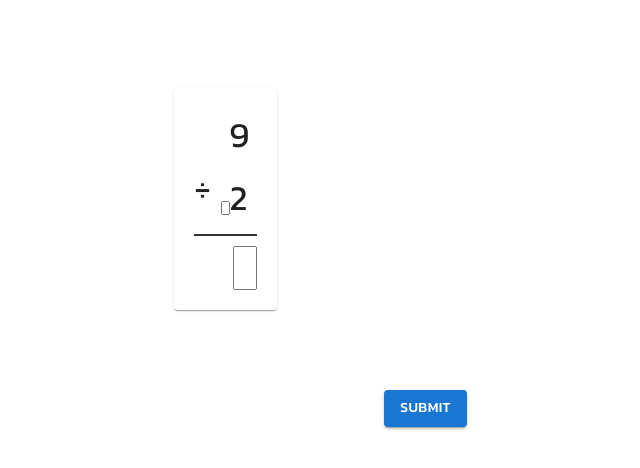
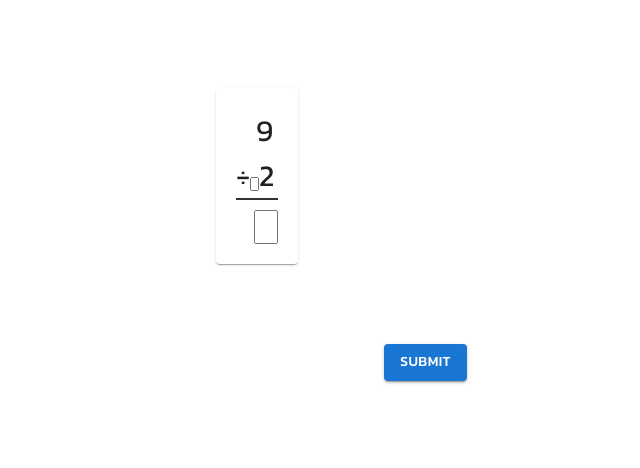
Before and after one commit to hisonlin/hiMath, a React (Vite) app: page /questions/1/1/1/1 in a window 1280 px wide. Shown: the top 468 px of the page, without its empty margins (216-856 px from the left). Built offline with nearby package versions, Linux system fonts and the light colour scheme; a web font is replaced by a local one.

Commit message:
text card

```diff
--- a/src/Component/QuestionCard/QuestionCard.jsx
+++ b/src/Component/QuestionCard/QuestionCard.jsx
@@ -39,16 +39,18 @@ const QuestionCard = ({ redBorder, id, type, problem, updateAnswers }) => {
         handleInputChange();
     };
 
+    const inputStyle = { width: '20px', height: '30px', fontSize: '30px', textAlign: 'end', marginTop: '10px', padding: '0' };
+
     return (
-        <Paper elevation={1} sx={{ maxWidth: '250px', height: 'auto', fontSize: '35px', padding: '20px', border:redBorder?"1px solid red":"none"}}>
-            <div style={{ display: "flex", justifyContent: "end", letterSpacing: "8px" }}>
+        <Paper elevation={1} sx={{ width: 'auto', height: 'auto', fontSize: '30px', padding: '20px', border:redBorder?"1px solid red":"none"}}>
+            <div style={{ display: "flex", justifyContent: "end", letterSpacing: "5px" }}>
                 {problems === 'division' ? answer : num1}
             </div>
             <div style={{ display: "flex", justifyContent: "space-between", borderBottom: "2px solid #333" }}>
                 <div>
                     {symbol}
                 </div>
-                <div style={{padding:"10px"}}>
+                <div style={{paddingRight:"4px"}}>
                     {(num2.split('').map((digit, idx) => (
                         <React.Fragment key={idx}>
                             <input type="number" onInput={handleInput} style={{ width: '5px', height: '10px', fontSize: '8px', textAlign: "end", padding: '0' }} />
@@ -66,7 +68,7 @@ const QuestionCard = ({ redBorder, id, type, problem, updateAnswers }) => {
                                     key={index}
                                     type="number"
                                     onInput={handleInput}
-                                    style={{ width: '20px', fontSize: '35px', textAlign: "end", marginTop: "10px" }}
+                                    style={inputStyle}
                                 />
                             ))}
                         </div> :
@@ -79,7 +81,7 @@ const QuestionCard = ({ redBorder, id, type, problem, updateAnswers }) => {
                                                 key={subIndex}
                                                 type="number"
                                                 onInput={handleInput}
-                                                style={{ width: '20px', fontSize: '35px', textAlign: "end", marginTop: "10px" }}
+                                                style={inputStyle}
                                             />
                                         ))}
                                     </div>
@@ -92,7 +94,7 @@ const QuestionCard = ({ redBorder, id, type, problem, updateAnswers }) => {
                                                 key={index}
                                                 type="number"
                                                 onInput={handleInput}
-                                                style={{ width: '20px', fontSize: '35px', textAlign: "end", marginTop: "10px" }}
+                                                style={inputStyle}
                                             />
                                         ))}
                                     </div>
@@ -104,7 +106,7 @@ const QuestionCard = ({ redBorder, id, type, problem, updateAnswers }) => {
                                             key={index}
                                             id={index}
                                             type="number"
-                                            style={{ width: '20px', fontSize: '35px', textAlign: "end", marginTop: "10px" }}
+                                            style={inputStyle}
                                             onChange={handleInputChange}
                                             onInput={handleInput}
                                         />
@@ -120,7 +122,7 @@ const QuestionCard = ({ redBorder, id, type, problem, updateAnswers }) => {
                             key={index}
                             id={index}
                             type="number"
-                            style={{ width: '20px', fontSize: '35px', textAlign: "end", marginTop: "10px", padding: '0' }}
+                            style={inputStyle}
                             onChange={handleInputChange}
                             onInput={handleInput}
                         />
@@ -132,8 +134,7 @@ const QuestionCard = ({ redBorder, id, type, problem, updateAnswers }) => {
 }
 
 QuestionCard.propTypes = {
-    type: PropTypes.string.isRequired,
-    problem: PropTypes.arrayOf(PropTypes.oneOfType([PropTypes.number, PropTypes.string])).isRequired
+
 };
 
 export default QuestionCard;
```
